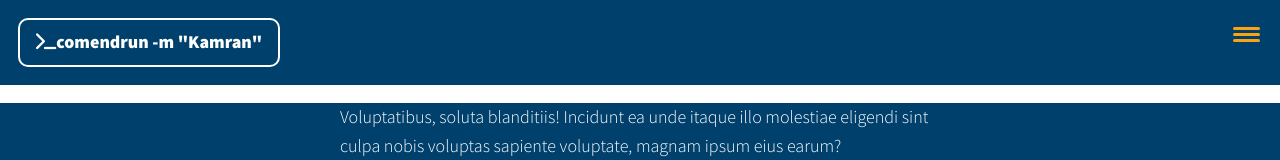
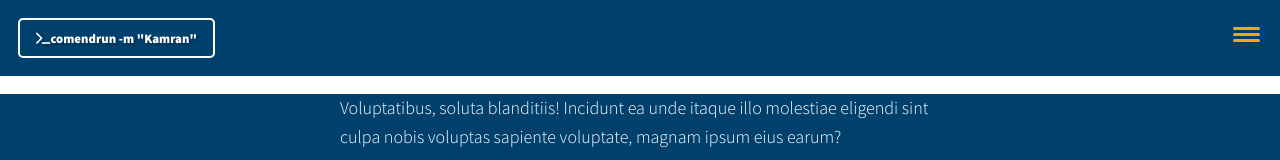
Before and after one commit to comendrun/new-portfolio, a React (Create React App) app: page /projects in a window 1280 px wide. Shown: the top 160 px of the page. Built offline with nearby package versions, Linux system fonts and the light colour scheme.

Commit message:
make navbar sticky on top

```diff
--- a/src/App.css
+++ b/src/App.css
@@ -174,21 +174,24 @@ header {
   justify-content: space-between;
   padding: 1em;
   background-color: var(--clr-light);
-  /* border: 1px solid red; */
-}
-.header.logo {
-  /* color: var(--clr-text-headings); */
+  position: sticky;
+  top: 0;
+  right: 0;
+  left: 0;
+  z-index: 100;
 }
 
 .logo {
   padding: 0.5rem 1rem;
   max-width: 300px;
   border: 2px solid var(--clr-text-body);
-  border-radius: 10px;
+  border-radius: 5px;
   cursor: pointer;
   font-weight: 700;
   text-decoration: none;
   color: var(--clr-text-body);
+  font-size: 0.8rem;
+  text-shadow: 2px 2px 2px rgba(0, 0, 0, 0.25);
 }
 
 .logo a {
--- a/src/Components/Header.js
+++ b/src/Components/Header.js
@@ -1,5 +1,4 @@
 import React, { useState } from "react";
-import { NavLink } from "react-router-dom";
 
 export default function Header({ darkModeOnClick }) {
   const [isNavbarOn, setIsNavbarOn] = useState(false);
@@ -12,11 +11,11 @@ export default function Header({ darkModeOnClick }) {
         }}
         className={isNavbarOn ? "overlay" : "hidden"}
       ></div>
-      <div className="logo">
-        <a href="/">
+      {/* <div className="logo"> */}
+        <a className="logo" href="/">
           <i className="fa-solid fa-terminal"></i>comendrun -m "Kamran"
         </a>
-      </div>
+      {/* </div> */}
       <button
         onClick={() => {
           setIsNavbarOn((preValue) => !preValue);
```
